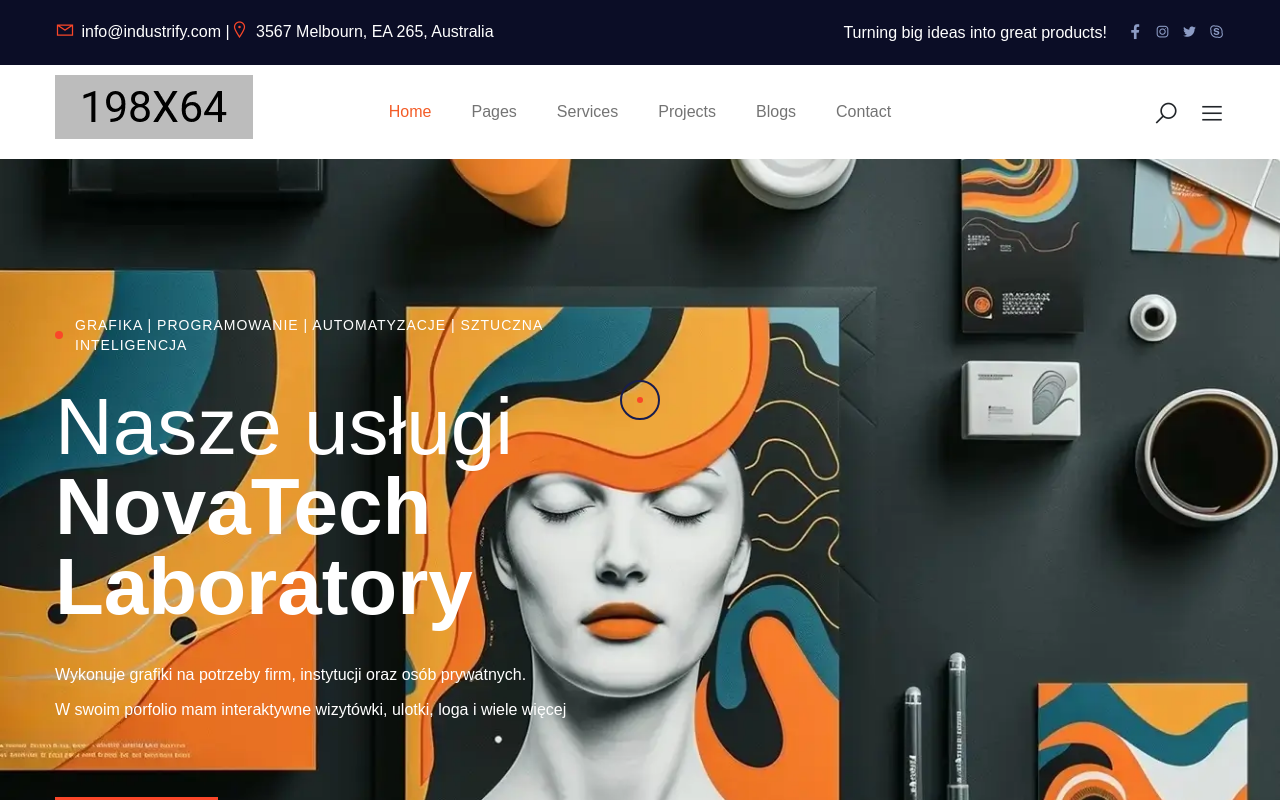
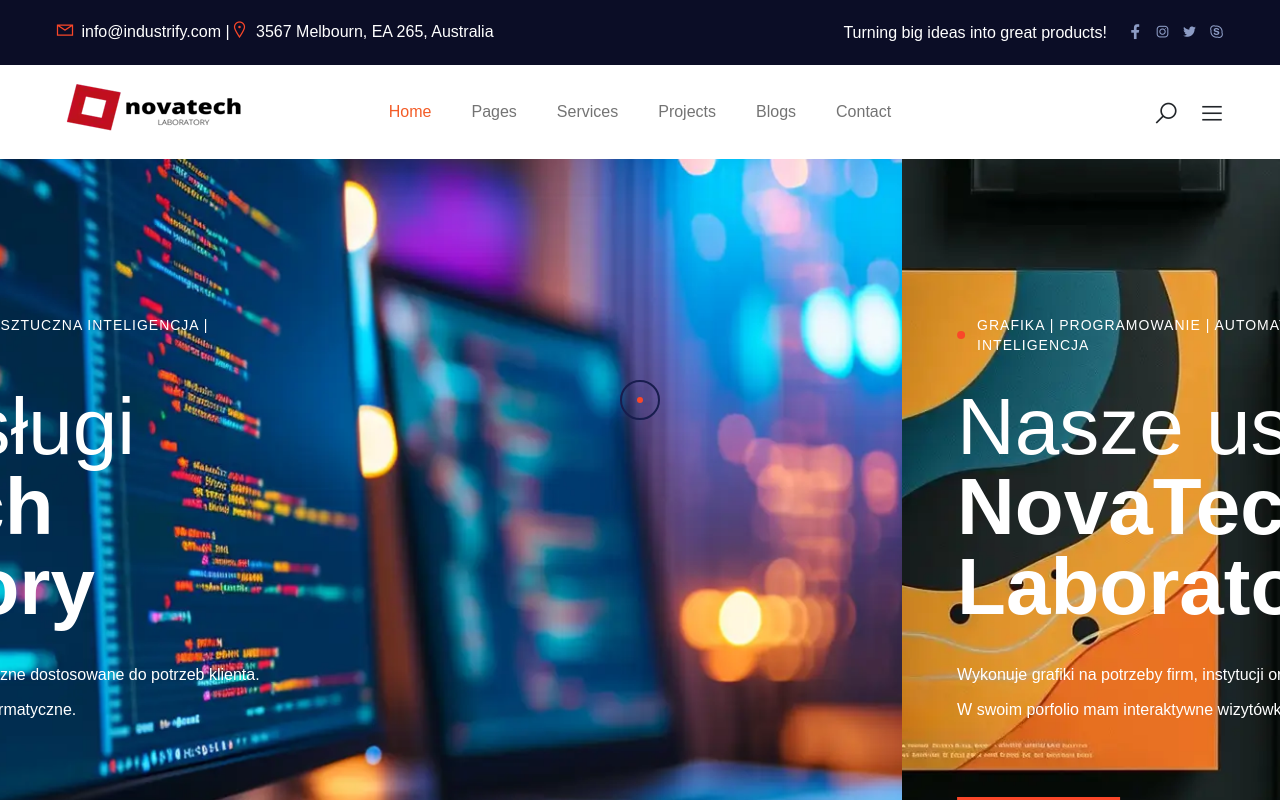
Before and after one commit to PawelZarebski7/react-site, a React (Vite) app: page / in a window 1280 px wide. Shown: the top 800 px of the page. Built offline with nearby package versions, Linux system fonts and the light colour scheme.

Commit message:
Add new logo tpo assetes and new directory + slider delay 6.5 s

```diff
--- a/src/components/header/HeaderArea.tsx
+++ b/src/components/header/HeaderArea.tsx
@@ -26,7 +26,7 @@ const HeaderArea: React.FC = () => {
                 <div className="col-lg-3">
                   <div className="logo">
                     <Link className="navbar-brand" to="/">
-                      <img src="/assets/img/logo.png" alt="" />
+                      <img src="/assets/img/novatech-logo.webp" alt="Logo NovaTech" />
                     </Link>
                   </div>
                 </div>
--- a/src/components/heroArea/HeroArea.tsx
+++ b/src/components/heroArea/HeroArea.tsx
@@ -36,7 +36,7 @@ const HeroArea: React.FC<Props> = ({ type }) => {
           slidesPerView={1}
           loop={true}
           speed={1500}
-          autoplay={{ delay: 5000, disableOnInteraction: false }}
+          autoplay={{ delay: 6500, disableOnInteraction: false }}
           id="home-1"
           className="homepage-slides"
         >
```
Also changed, not shown: public/assets/img/novatech-logo.webp (added).
